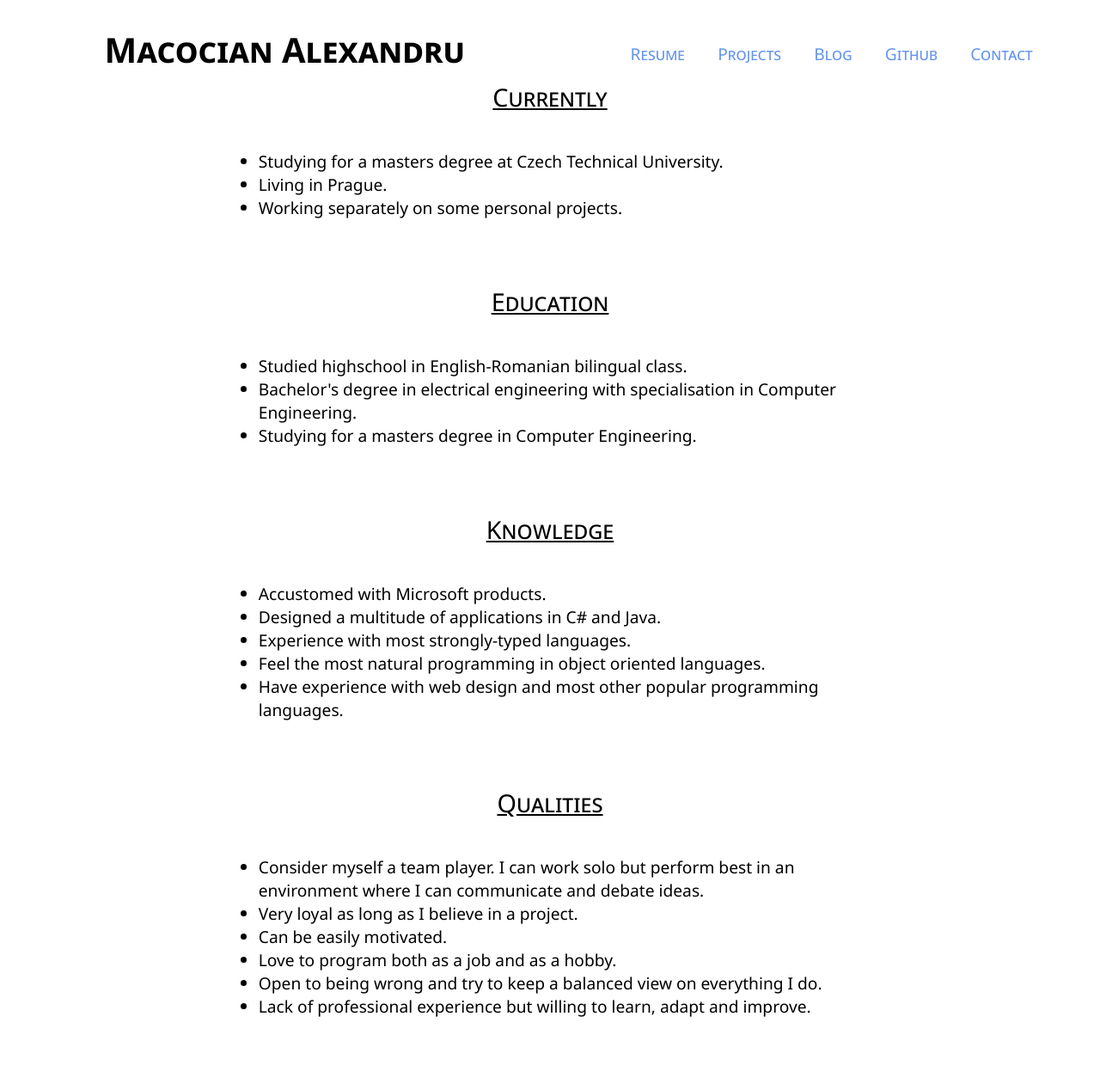
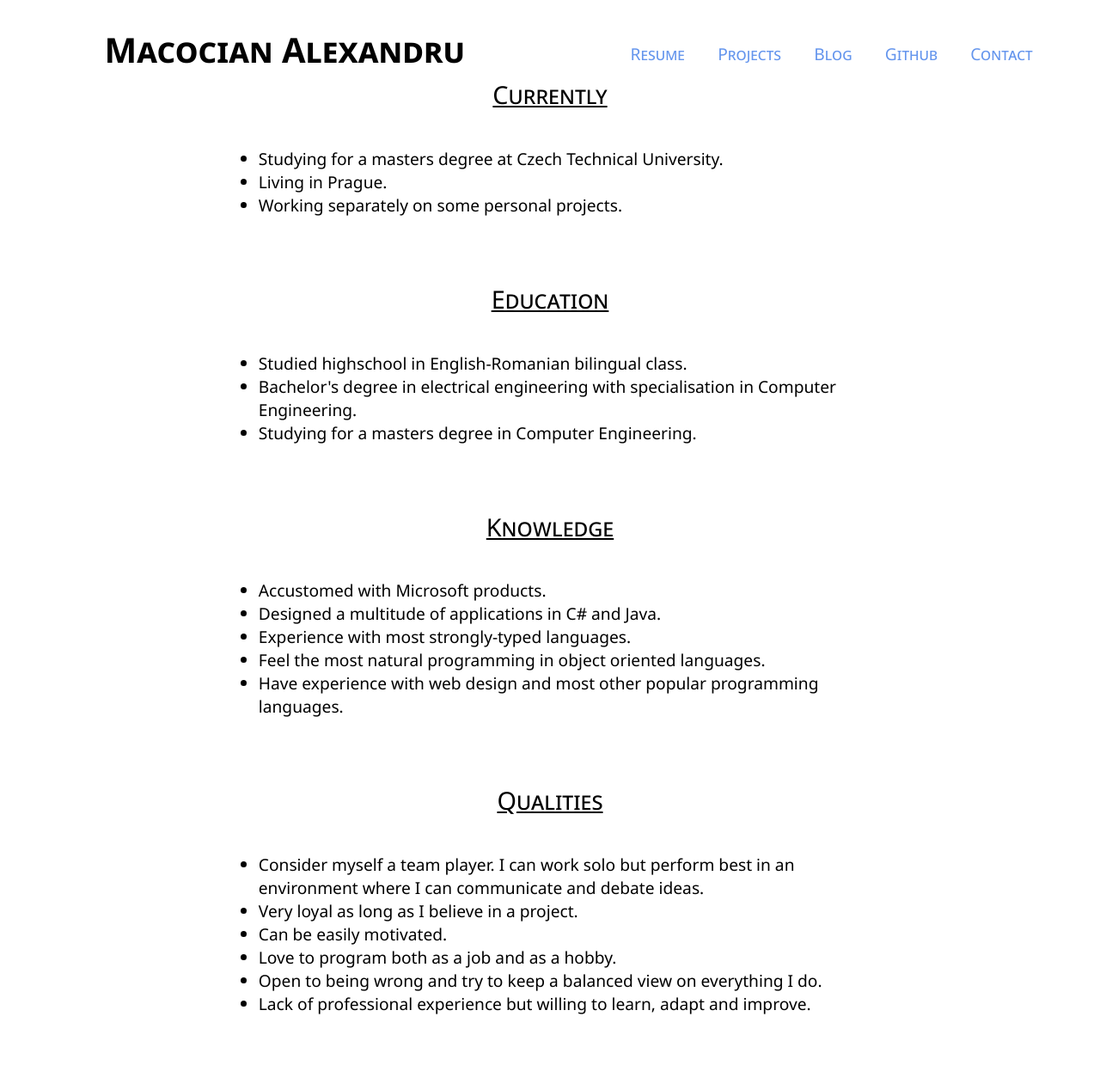
Before and after one commit to AlexMacocian/alexmacocian.github.io, a Jekyll site: the page built from index.html, in a window 1280 px wide. Shown: the whole page at 86% size. Built offline with Jekyll 4.4.1, drawn with Linux system fonts in a browser that asks for light colours.

Commit message:
Update style.css

```diff
--- a/css/style.css
+++ b/css/style.css
@@ -10,7 +10,7 @@
 	margin-left: 5%;
 	margin-right:5%;
 	overflow:hidden;
-	height:7%;
+	height:50px;
 	position:absolute;
 	width:90%;
 	z-index:1;
@@ -72,7 +72,7 @@
 .container{
 	margin-left:20%;
 	margin-right:20%;
-	margin-top:5%;
+	margin-top:60px;
 	font-size:120%;
 	overflow:hidden;
 }
```
